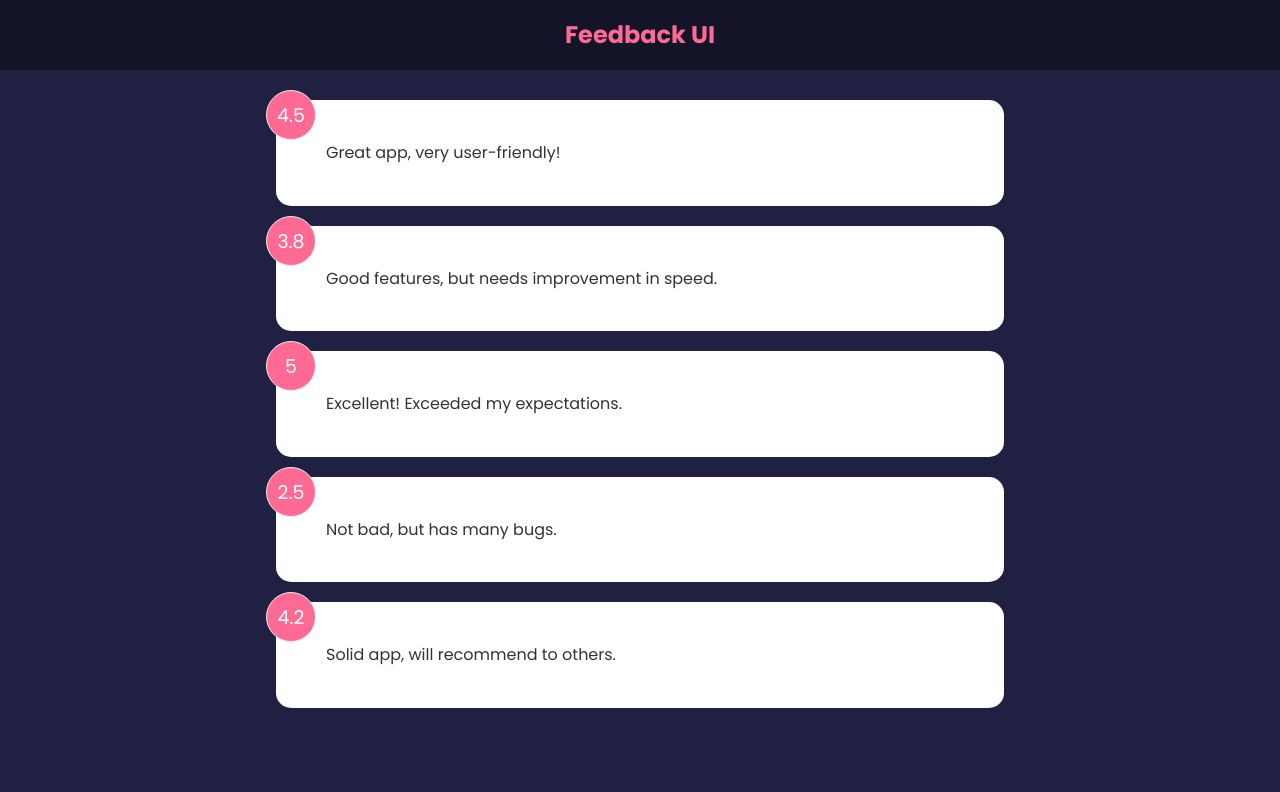
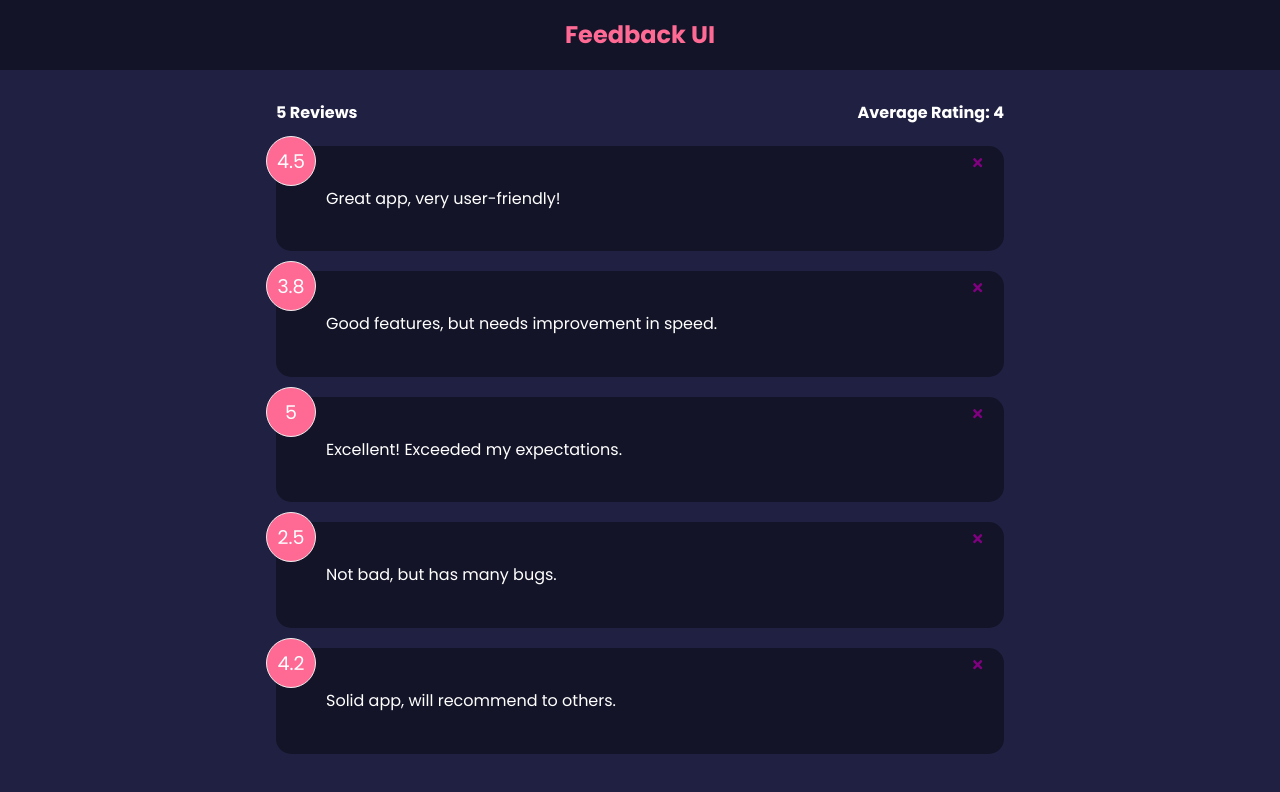
Before and after one commit to piyush9910/feedback-app, a React (Create React App) app: page / in a window 1280 px wide. Shown: the top 792 px of the page. Built offline with nearby package versions, Linux system fonts and the light colour scheme.

Commit message:
Components, Props & State

```diff
--- a/package.json
+++ b/package.json
@@ -8,6 +8,7 @@
     "@testing-library/user-event": "^13.5.0",
     "react": "^18.3.1",
     "react-dom": "^18.3.1",
+    "react-icons": "^5.3.0",
     "react-scripts": "5.0.1",
     "web-vitals": "^2.1.4"
   },
--- a/src/App.js
+++ b/src/App.js
@@ -3,15 +3,23 @@
 import Header from './components/Header';
 import FeedbackList from './components/FeedbackList';
 import FeedbackData from './data/FeedbackData.js';
+import FeedbackStats from './components/FeedbackState.jsx';
 
 function App() {
   const [feedback, setFeedback] = useState(FeedbackData);
+
+  const deleteFeedback = (id) => {
+    if(window.confirm('Are you sure you want to Delete?')){
+      setFeedback(feedback.filter((item) => item.id !== id))
+    }
+  }
 
   return (
     <>
       <Header />
       <div className="container">
-        <FeedbackList feedback={feedback} />
+        <FeedbackStats feedback={feedback}/>
+        <FeedbackList feedback={feedback} handleDelete={deleteFeedback}/>
       </div>
     </>
   );
--- a/src/components/FeedbackItem.jsx
+++ b/src/components/FeedbackItem.jsx
@@ -1,13 +1,22 @@
 import Card from "./shared/Card";
+import Proptypes from 'prop-types';
+import { FaTimes } from "react-icons/fa";
 
-function FeedbackItem({item}) {
+function FeedbackItem({item, handleDelete}) {
 
   return (
-    <Card>
+    <Card reverse={true}>
       <div className="num-display">{item.rating}</div>
+      <button className="close" onClick={() => handleDelete(item.id)}>
+        <FaTimes color="purple" />
+      </button>
       <div className="text-display">{item.text}</div>
     </Card>
   );
 }
 
+FeedbackItem.propTypes= {
+  item: Proptypes.object.isRequired,
+}
+
 export default FeedbackItem;
--- a/src/components/FeedbackList.jsx
+++ b/src/components/FeedbackList.jsx
@@ -1,7 +1,7 @@
 import FeedbackItem from './FeedbackItem';
+import PropTypes from 'prop-types';
 
-function FeedbackList({ feedback }) {
-    console.log(feedback)
+function FeedbackList({ feedback, handleDelete }) {
   if (!feedback || feedback.length === 0) {
     return <p>No Feedback Yet!</p>;
   }
@@ -9,10 +9,24 @@
   return (
     <div className="feedback-list">
       {feedback.map((item) => (
-        <FeedbackItem key={item.id} item={item} />
+        <FeedbackItem
+          key={item.id}
+          item={item}
+          handleDelete={handleDelete}
+        />
       ))}
     </div>
   );
 }
 
+FeedbackList.propTypes = {
+  feedback: PropTypes.arrayOf(
+    PropTypes.shape({
+      id: PropTypes.number.isRequired,
+      text: PropTypes.string.isRequired,
+      rating: PropTypes.number.isRequired,
+    })
+  ),
+};
+
 export default FeedbackList;
--- /dev/null
+++ b/src/components/FeedbackState.jsx
@@ -0,0 +1,23 @@
+import PropTypes from 'prop-types'
+
+function FeedbackStats({ feedback }) {
+  let average =
+    feedback.reduce((acc, cur) => {
+      return acc + cur.rating;
+    }, 0) / feedback.length;
+
+  average = average.toFixed(1).replace(/[.,]0$/, '');
+
+  return (
+    <div className="feedback-stats">
+      <h4>{feedback.length} Reviews</h4>
+      <h4>Average Rating: {isNaN(average) ? 0 : average}</h4>
+    </div>
+  );
+}
+
+FeedbackStats.propTypes = {
+    feedback: PropTypes.array.isRequired
+}
+
+export default FeedbackStats;
--- a/src/components/shared/Card.jsx
+++ b/src/components/shared/Card.jsx
@@ -1,5 +1,23 @@
-function Card({ children }) {
-  return <div className="card">{children}</div>;
+import PropTypes from 'prop-types';
+
+function Card({ children, reverse }) {
+  // return <div className={`card ${reverse && 'reverse'}`}>{children}</div>;
+
+  return <div className="card" style={{
+    backgroundColor: reverse ? 'rgba(0,0,0,0.4)': '#fff',
+    color: reverse ? '#fff': '#000'
+  }}>
+    {children}
+  </div>
+}
+
+Card.defaultProps = {
+  reverse: false
+}
+
+Card.propTypes= {
+  children : PropTypes.isRequired,
+  reverse: PropTypes.bool
 }
 
 export default Card;
```
Also changed, not shown: 1 other file (tests, documents, lock files or other folders).
